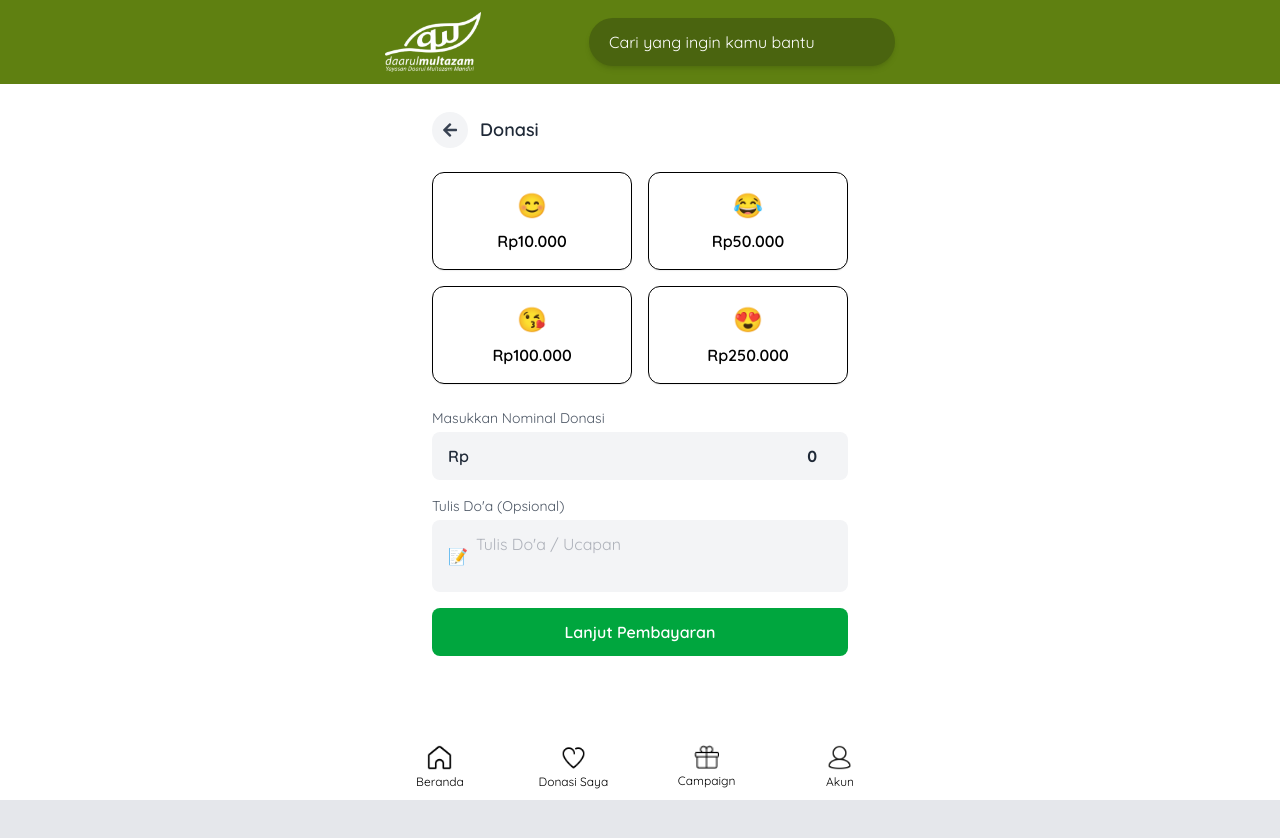
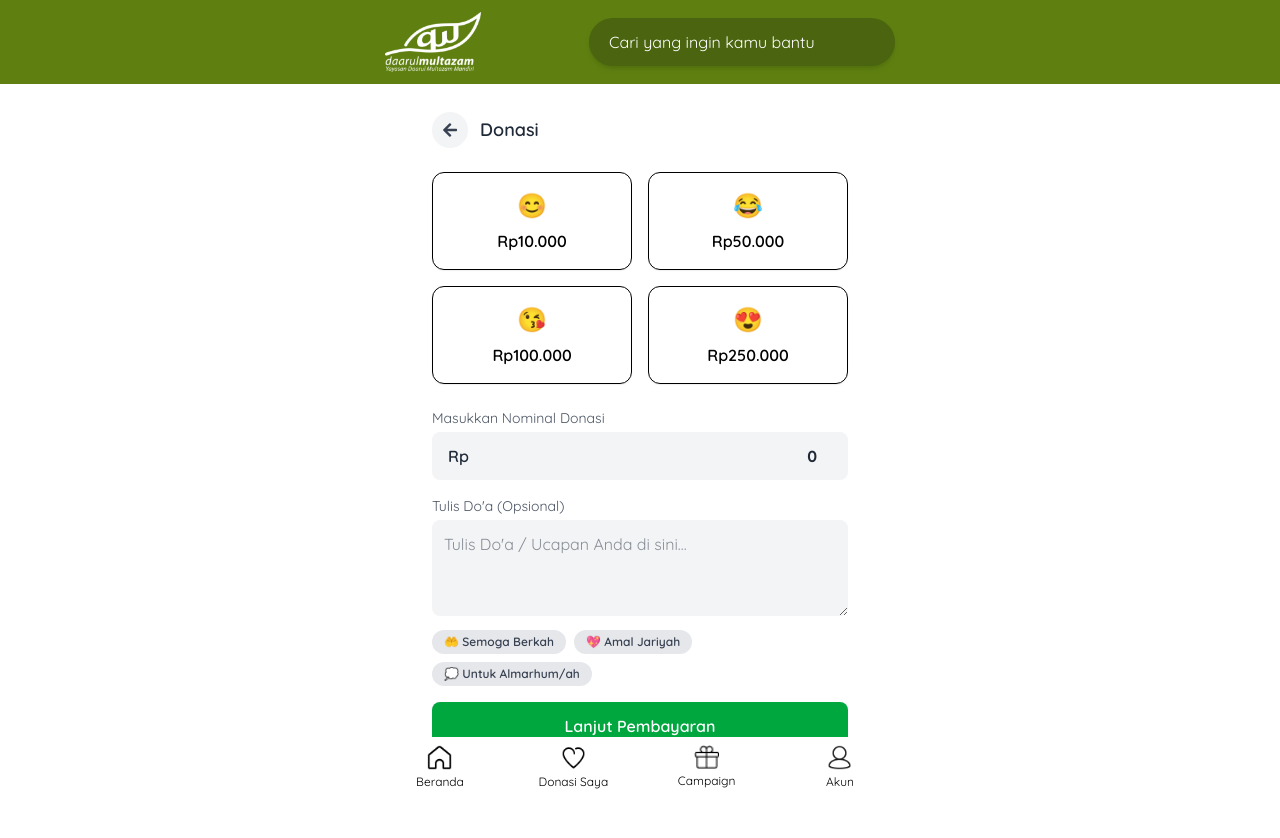
Before and after one commit to Junaidibiz/donasi-front, a Vue app: page /donation/create/1 in a window 1280 px wide. Shown: the top 838 px of the page. Before the commit the page ends 800 px from the top, so only its background shows below. Built offline with nearby package versions, Linux system fonts and the light colour scheme; sample sign-in values are in the browser's storage.

Commit message:
Menambahkan fitur pengelolaan input doa donatur agar bisa di hapus atau di tampilkan oleh admin

```diff
--- a/src/views/donation/Create.vue
+++ b/src/views/donation/Create.vue
@@ -65,16 +65,32 @@
             <label class="block text-sm text-gray-600 mb-1"
               >Tulis Do'a (Opsional)</label
             >
-            <div
-              class="flex items-center px-4 py-3 bg-gray-100 rounded-lg text-gray-500"
-            >
-              <span class="mr-2">📝</span>
-              <textarea
-                v-model="donation.pray"
-                rows="2"
-                placeholder="Tulis Do'a / Ucapan"
-                class="bg-transparent outline-none w-full resize-none"
-              ></textarea>
+            <textarea
+              v-model="donation.pray"
+              rows="3"
+              placeholder="Tulis Do'a / Ucapan Anda di sini..."
+              class="bg-gray-100 rounded-lg text-gray-800 w-full p-3 outline-none"
+            ></textarea>
+
+            <div class="mt-2 flex flex-wrap gap-2">
+              <button
+                @click.prevent="addQuickPray('Semoga berkah dan bermanfaat.')"
+                class="bg-gray-200 text-gray-700 text-xs font-semibold px-3 py-1 rounded-full hover:bg-gray-300 transition"
+              >
+                🤲 Semoga Berkah
+              </button>
+              <button
+                @click.prevent="addQuickPray('Semoga menjadi amal jariyah.')"
+                class="bg-gray-200 text-gray-700 text-xs font-semibold px-3 py-1 rounded-full hover:bg-gray-300 transition"
+              >
+                💖 Amal Jariyah
+              </button>
+              <button
+                @click.prevent="addQuickPray('Untuk almarhum/almarhumah...')"
+                class="bg-gray-200 text-gray-700 text-xs font-semibold px-3 py-1 rounded-full hover:bg-gray-300 transition"
+              >
+                💭 Untuk Almarhum/ah
+              </button>
             </div>
           </div>
 
@@ -91,7 +107,6 @@
 </template>
 
 <script>
-// Bagian script tidak perlu diubah
 import { reactive } from "vue";
 import { useStore } from "vuex";
 import { useRoute, useRouter } from "vue-router";
@@ -117,6 +132,15 @@ export default {
 
     function goBack() {
       router.go(-1);
+    }
+
+    function addQuickPray(text) {
+      if (donation.pray.includes(text)) return;
+      if (donation.pray) {
+        donation.pray += ` ${text}`;
+      } else {
+        donation.pray = text;
+      }
     }
 
     function storeDonation() {
@@ -156,6 +180,7 @@ export default {
       storeDonation,
       isiNominal,
       goBack,
+      addQuickPray,
     };
   },
 };
```
